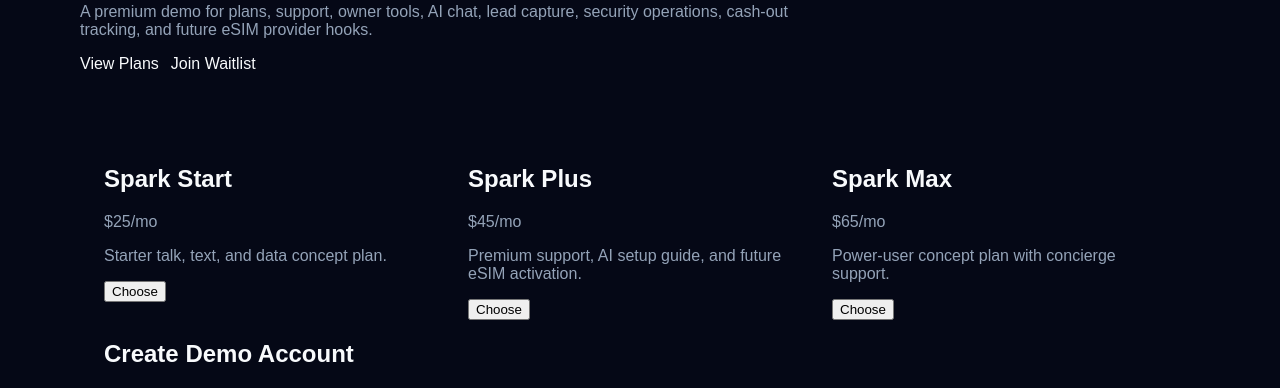
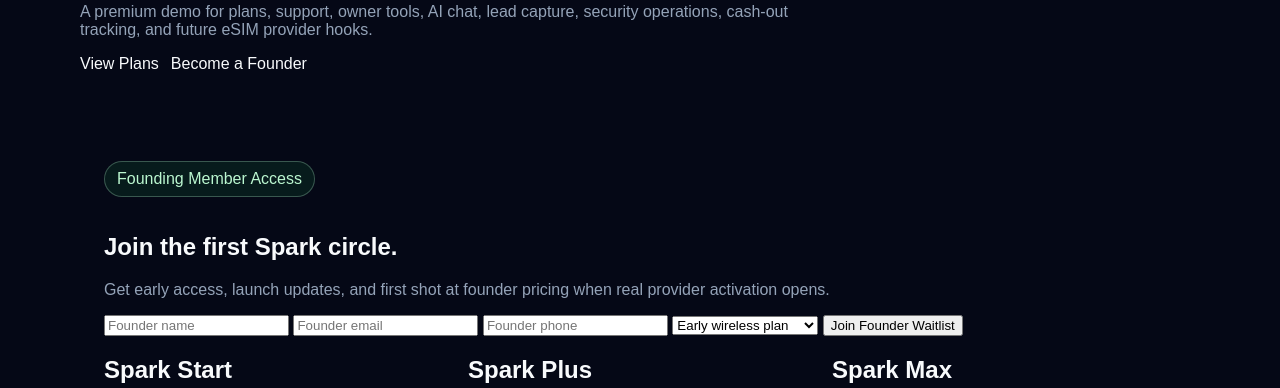
Before and after one commit to lonely4eva93-wq/Little-Spark-Wireless-, a plain HTML site: page index.html in a window 1280 px wide. Shown: the part 503-891 px from the top of the page. Drawn offline with Linux system fonts and the light colour scheme.

Commit message:
Add founding member lead capture section

```diff
--- a/index.html
+++ b/index.html
@@ -19,7 +19,7 @@
       <p class="tagline">A premium demo for plans, support, owner tools, AI chat, lead capture, security operations, cash-out tracking, and future eSIM provider hooks.</p>
       <div class="actions">
         <a href="#plans" class="button primary">View Plans</a>
-        <a href="#signup" class="button ghost">Join Waitlist</a>
+        <a href="#founding" class="button ghost">Become a Founder</a>
       </div>
     </div>
     <div class="signalCard">
@@ -32,6 +32,26 @@
 </header>
 
 <main class="container">
+  <section id="founding" class="card split">
+    <div>
+      <p class="eyebrow">Founding Member Access</p>
+      <h2>Join the first Spark circle.</h2>
+      <p>Get early access, launch updates, and first shot at founder pricing when real provider activation opens.</p>
+    </div>
+    <form id="founderForm" class="form">
+      <input id="founderNameInput" type="text" placeholder="Founder name" required />
+      <input id="founderEmailInput" type="email" placeholder="Founder email" required />
+      <input id="founderPhoneInput" type="tel" placeholder="Founder phone" />
+      <select id="founderInterestInput">
+        <option value="Early wireless plan">Early wireless plan</option>
+        <option value="AI phone concierge">AI phone concierge</option>
+        <option value="Business/family lines">Business/family lines</option>
+        <option value="Investor/partner">Investor/partner</option>
+      </select>
+      <button type="submit">Join Founder Waitlist</button>
+    </form>
+  </section>
+
   <section id="plans" class="grid three">
     <article class="card plan">
       <h2>Spark Start</h2>
@@ -94,6 +114,7 @@
     <div id="ownerTools" class="ownerTools hidden">
       <div class="stats">
         <div><strong id="userCount">0</strong><span>Users</span></div>
+        <div><strong id="founderCount">0</strong><span>Founders</span></div>
         <div><strong id="messageCount">0</strong><span>Messages</span></div>
         <div><strong id="ticketCount">0</strong><span>Tickets</span></div>
         <div><strong id="selectedPlan">None</strong><span>Selected Plan</span></div>
@@ -114,10 +135,13 @@
           <h3>Owner Actions</h3>
           <button id="saveLeadBtn">Save Lead</button>
           <button id="simulateSaleBtn">Simulate Plan Sale</button>
+          <button id="exportFoundersBtn">Export Founders CSV</button>
           <button id="clearMessagesBtn">Clear Messages</button>
           <button id="clearAllBtn" class="danger">Factory Reset Demo</button>
         </div>
       </div>
+      <h3>Founder Leads</h3>
+      <div id="founderList" class="list"></div>
     </div>
   </section>
 
```
